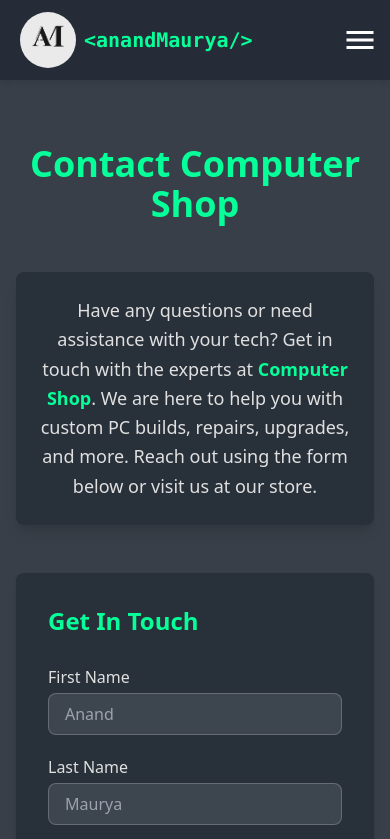
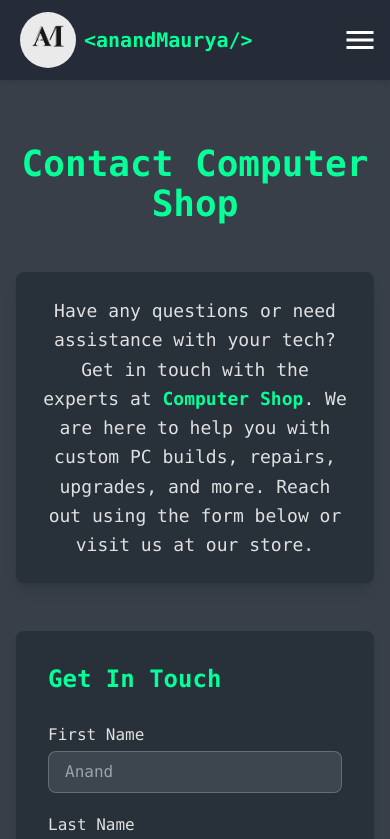
Before and after one commit to anandcodework/portfolio, a React (Vite) app: page /contact in a window 390 px wide. Shown: the top 839 px of the page. Built offline with nearby package versions, Linux system fonts and the light colour scheme.

Commit message:
make full responsive

```diff
--- a/src/components/Contact.jsx
+++ b/src/components/Contact.jsx
@@ -33,7 +33,7 @@ export default function ContactPage() {
 
   return (
     <>
-      <div className="py-16 bg-secondary/10 w-screen">
+      <div className="py-16 bg-secondary/10 w-screen font-mono">
         <div className="container mx-auto px-4">
           <h1 className="text-4xl font-bold text-center text-fourth mb-12">Contact Computer Shop</h1>
           <div className="p-6 rounded-lg shadow-lg mb-12 bg-primary/80">
--- a/src/components/Skills.jsx
+++ b/src/components/Skills.jsx
@@ -1,7 +1,14 @@
 import React from 'react'
+import '@fontsource/roboto';  // Example: Roboto font
+import '@fontsource/open-sans';  // Example: Open Sans font
 
-export default function About() {
+export default function Skills() {
   return (
-    <div>About</div>
+    <div className='w-screen font-mono'>
+      <div>
+
+      </div>
+      <p></p>
+    </div>
   )
 }
```
